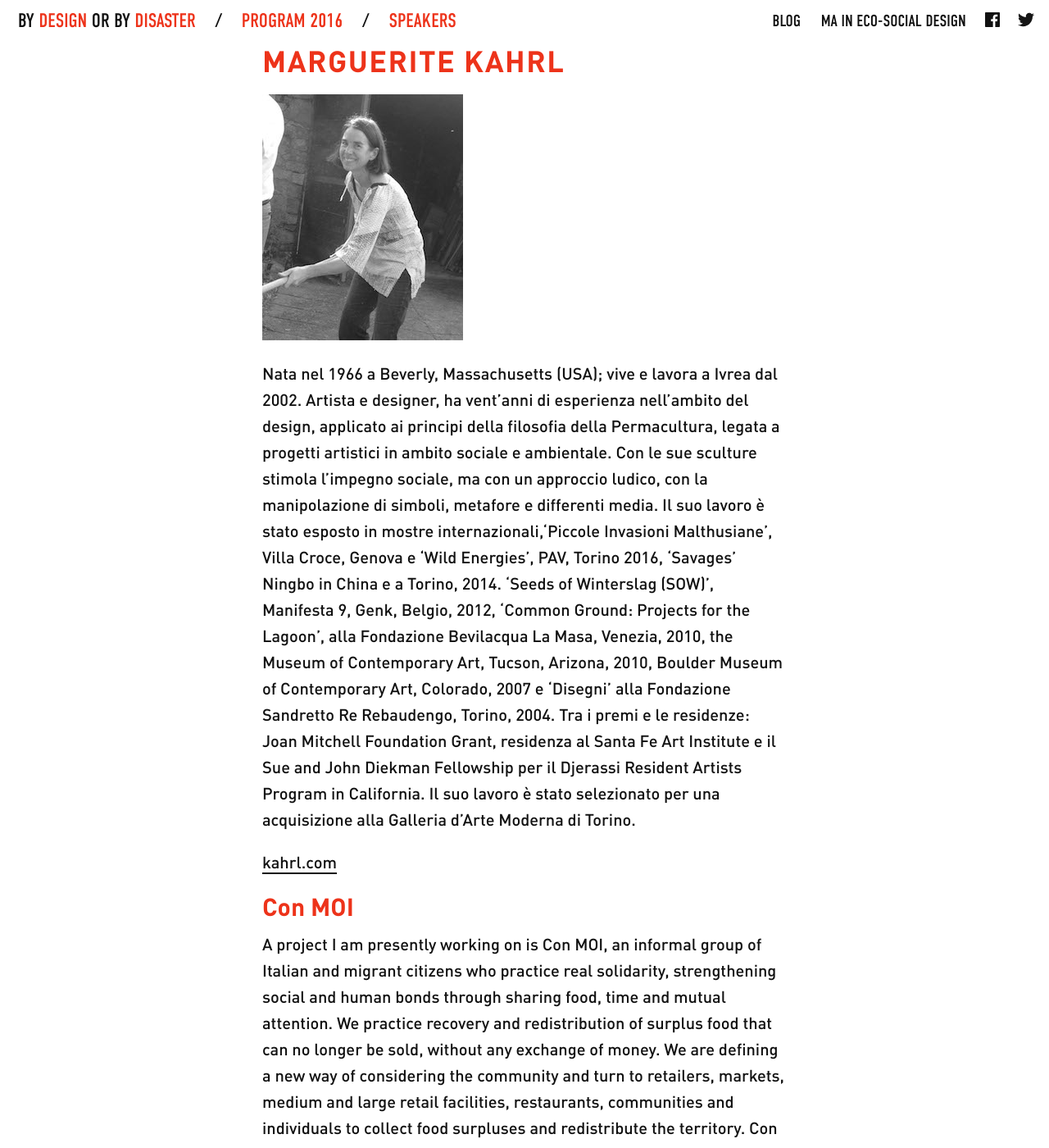
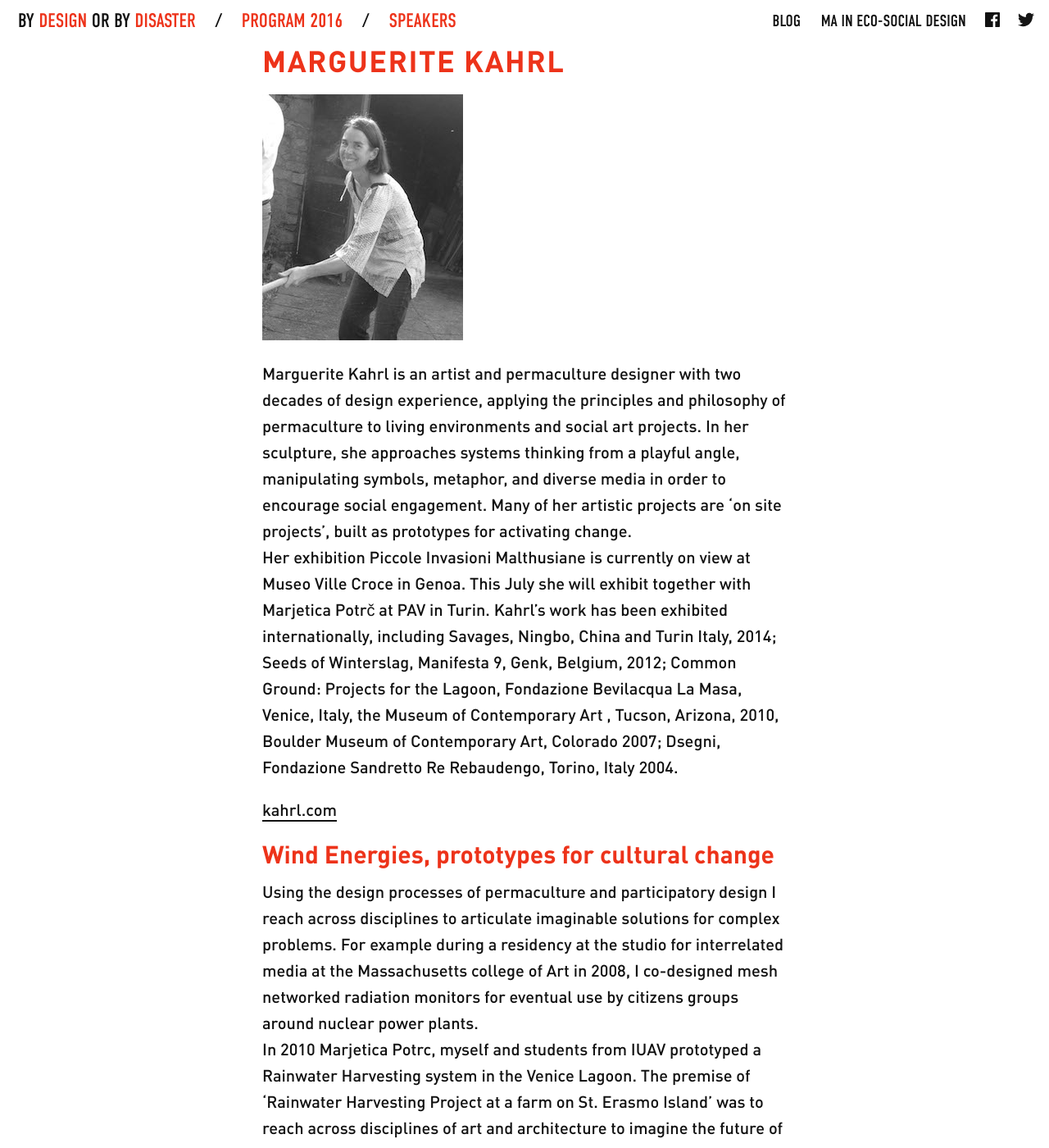
Before and after one commit to aminalhazwani/designdisaster2016.unibz.it, a Jekyll site: the page built from speakers/marguerite-kahrl.md, in a window 1280 px wide and 1400 px high. Shown: the whole window at 82% size. Built offline with Jekyll 4.4.1, drawn with Linux system fonts in a browser that asks for light colours; some of the changed text lies outside the part shown.

Commit message:
[edit] content-bio

```diff
--- a/speakers/marguerite-kahrl.md
+++ b/speakers/marguerite-kahrl.md
@@ -5,21 +5,21 @@ title: "Marguerite Kahrl - Speaker of DoD'16"
 speakername: "Marguerite Kahrl"
 speakerimage: "kahrl"
 
-speakerbio: "Nata nel 1966 a Beverly, Massachusetts (USA); vive e lavora a Ivrea dal 2002.
-Artista e designer, ha vent’anni di esperienza nell’ambito del design, applicato ai principi della filosofia della Permacultura, legata a progetti artistici in ambito sociale e ambientale. Con le sue sculture stimola l’impegno sociale, ma con un approccio ludico, con la manipolazione di simboli, metafore e differenti media.
-Il suo lavoro è stato esposto in mostre internazionali,‘Piccole Invasioni Malthusiane’, Villa Croce, Genova e ‘Wild Energies’, PAV, Torino 2016, ‘Savages’ Ningbo in China e a Torino, 2014. ‘Seeds of Winterslag (SOW)’, Manifesta 9, Genk, Belgio, 2012, ‘Common Ground: Projects for the Lagoon’, alla Fondazione Bevilacqua La Masa, Venezia, 2010, the Museum of Contemporary Art, Tucson, Arizona, 2010, Boulder Museum of Contemporary Art, Colorado, 2007 e ‘Disegni’ alla Fondazione Sandretto Re Rebaudengo, Torino, 2004.
-Tra i premi e le residenze: Joan Mitchell Foundation Grant, residenza al Santa Fe Art Institute e il Sue and John Diekman Fellowship per il Djerassi Resident Artists Program in California. Il suo lavoro è stato selezionato per una acquisizione alla Galleria d’Arte Moderna di Torino."
+speakerbio: "Marguerite Kahrl is an artist and permaculture designer with two decades of design experience, applying the principles and philosophy of permaculture to living environments and social art projects. In her sculpture, she approaches systems thinking from a playful angle, manipulating symbols, metaphor, and diverse media in order to encourage social engagement. Many of her artistic projects are ‘on site projects’, built as prototypes for activating change.<br>
+
+Her exhibition Piccole Invasioni Malthusiane is currently on view at Museo Ville Croce in Genoa. This July she will exhibit together with Marjetica Potrč at PAV in Turin. Kahrl’s work has been exhibited internationally, including Savages, Ningbo, China and Turin Italy, 2014; Seeds of Winterslag, Manifesta 9, Genk, Belgium, 2012; Common Ground: Projects for the Lagoon, Fondazione Bevilacqua La Masa, Venice, Italy, the Museum of Contemporary Art , Tucson, Arizona, 2010, Boulder Museum of Contemporary Art, Colorado 2007; Dsegni, Fondazione Sandretto Re Rebaudengo, Torino, Italy 2004."
 
 
 speakerportfolio:
   - link: "http://www.kahrl.com/"
     title: "kahrl.com"
 
-talktitle: "Con MOI"
-talkabstract: "A project I am presently working on is Con MOI, an informal group of Italian and migrant citizens who practice real solidarity, strengthening social and human bonds through sharing food, time and mutual attention. We practice recovery and redistribution of surplus food that can no longer be sold, without any exchange of money. We are defining a new way of considering the community and turn to retailers, markets, medium and large retail facilities, restaurants, communities and individuals to collect food surpluses and redistribute the territory.
-Con MOI evolved out of a collaboration between myself and Marjetica Potrč for PAV Parco Arte Vivente, in Torino, Italy. Our intention was to develop new resilient connections around the Experimental Centre for Contemporary Art and park with a process-oriented study of urban ecology that employed permaculture and deep ecology to reimagine the existing community, one which has experienced upheaval, isolation and depression. After carefully reviewing various ideas, difficulties, analyses, and problems connected with proposed locations, we selected Ex Moi as the site for our onsite project. Since then we have been on an adventure to build a prototype of democratic exchange with food sharing as the catalyst.
-The buildings known as Ex Moi were constructed as part of Turin’s Olympic Village, which was abandoned after the 2006 Winter Olympics. In 2013, four of these buildings were occupied by refugees from North and Central Africa. The squat has since grown rapidly, from 750 occupants this summer to 1,050 currently. The squatter community is self-governed and has a number of pop-up shops, including a tailor, a barber, a grocery, a restaurant and a school run by volunteers. The people who live here, however, are excluded from social services, a situation that polarizes the opinions of neighbors and politicians alike.
-Using a sustainable timeline as a tool, we are now formalizing the operational aspects of the Con Moi network. The end result should be food security for the refugees, visibility and political integration, a stronger sense of community, and new and more effective capabilities. But we face many obstacles and challenges, such as contending with the judgmental space of asking for food as an outsider. "
+talktitle: "Wind Energies, prototypes for cultural change"
+talkabstract: "Using the design processes of permaculture and participatory design I reach across disciplines to articulate imaginable solutions for complex problems. For example during a residency at the studio for interrelated media at the Massachusetts college of Art in 2008, I co-designed mesh networked radiation monitors for eventual use by citizens groups around nuclear power plants.
+<br>
+In 2010 Marjetica Potrc, myself and students from IUAV prototyped a Rainwater Harvesting system in the Venice Lagoon. The premise of ‘Rainwater Harvesting Project at a farm on St. Erasmo Island’ was to reach across disciplines of art and architecture to imagine the future of the Venetian lagoon as a sustainable environment.
+<br>
+A project I am presently working on is Con MOI, an informal group of Italian and migrant citizens who practice real solidarity, strengthening social and human bonds through sharing food, time and mutual attention. We practice recovery and redistribution of surplus food that can no longer be sold, without any exchange of money. We are defining a new way of considering the community and turn to retailers, markets, medium and large retail facilities, restaurants, communities and individuals to collect food surpluses and redistribute the territory."
 
 books:
   - title: "Coming Back to Life: The Updated Guide to 'The Work That Reconnects'"
@@ -28,8 +28,12 @@ books:
   - title: "Undermining - A Wild Ride Through Land Use, Politics, and Art in the Changing West"
     author: "Lucy R. Lippard"
 
-  - title: "Thoughtless Acts?: Observations on Intuitive Design Hardcover"
-    author: "Jane Fulton Suri (Author), Ideo (Author)"
+  - title: "Thoughtless Acts?: Observations on Intuitive Design"
+    author: "Jane Fulton Suri, Ideo"
 
+statements:
+  - text: "How can we meet human needs while increasing ecosystem health?"
+  - text: "How can a sustainability debate be conducted from the perspective of the arts?"
+  - text: "Do the needs of asylum-seekers excessively burden existing communities?"
 
 ---
```
